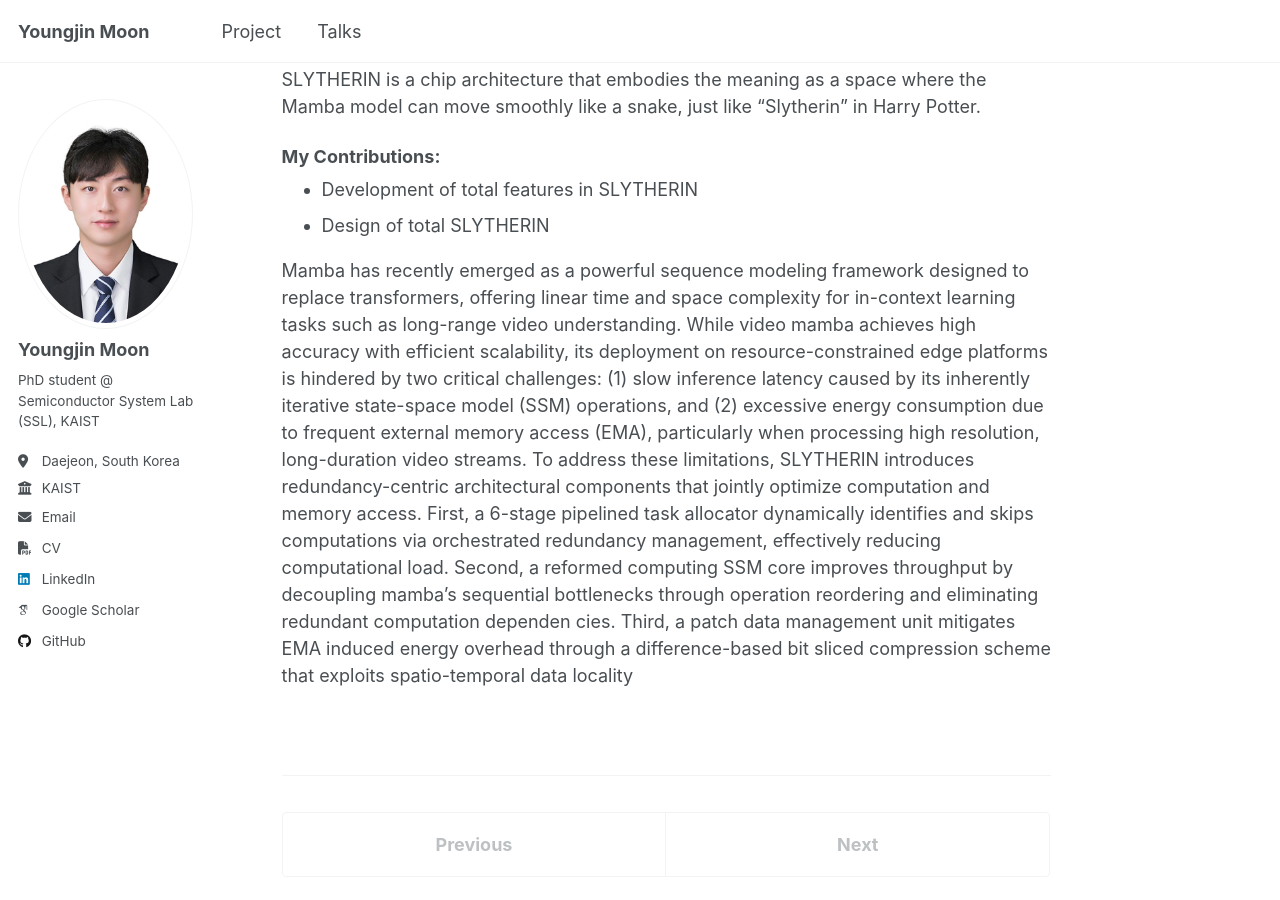
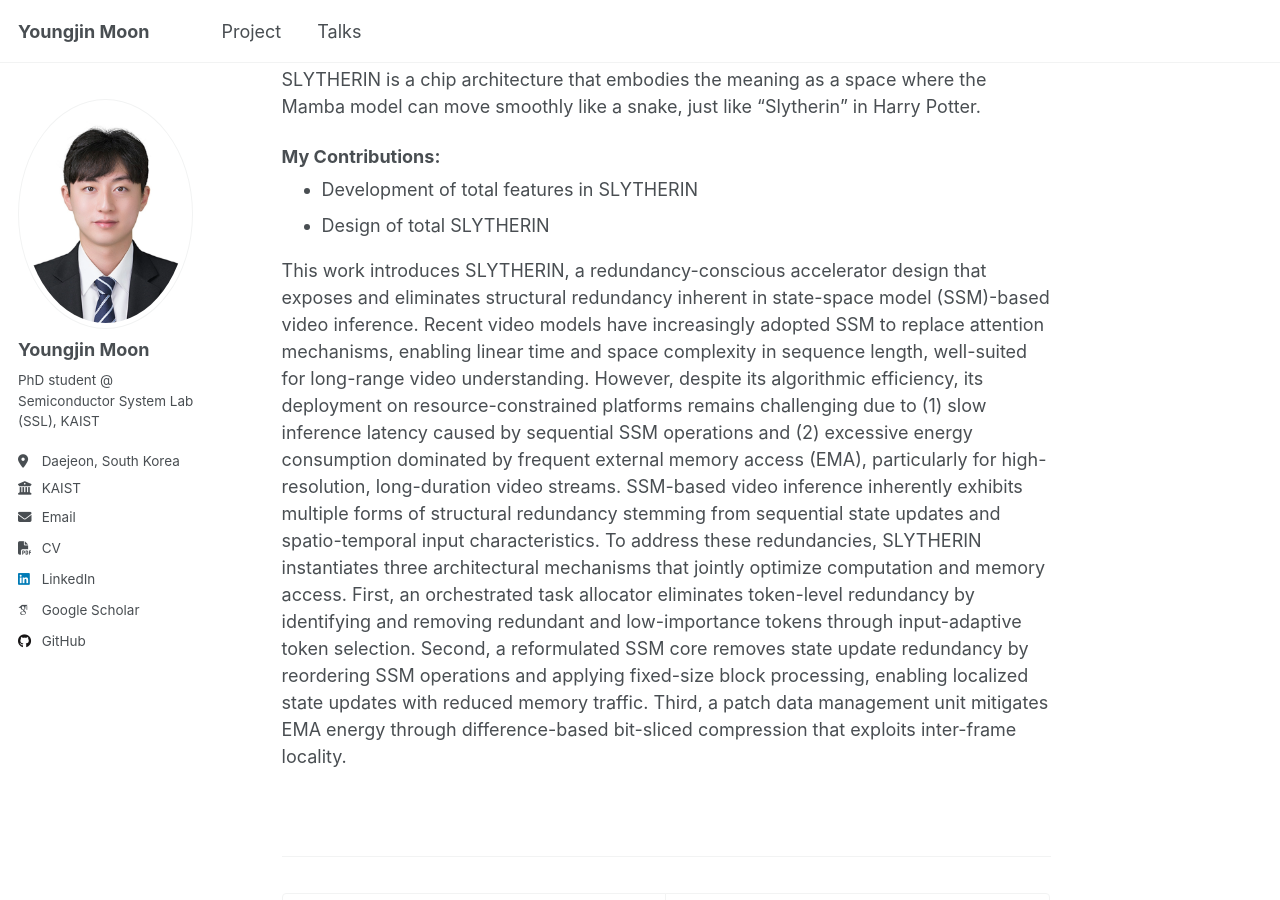
Before and after one commit to yjmoon99/yjmoon99.github.io, a Jekyll site: the page built from _portfolio/portfolio-2.md, in a window 1280 px wide and 900 px high, scrolled down 447 px. Built offline with Jekyll 4.4.1, drawn with Linux system fonts in a browser that asks for light colours; some web fonts are replaced; a script that is not in the unit is left out.

Commit message:
Update Profile

```diff
--- a/_portfolio/portfolio-2.md
+++ b/_portfolio/portfolio-2.md
@@ -14,7 +14,5 @@ SLYTHERIN is a chip architecture that embodies the meaning as a space where the
 <li>Design of total SLYTHERIN</li>
 </ul>
 
-Mamba has recently emerged as a powerful sequence modeling framework designed to replace transformers, offering linear time and space complexity for in-context learning tasks such as long-range video understanding. While video mamba achieves high accuracy with efficient scalability, its deployment on resource-constrained edge platforms is hindered by two critical challenges: (1) slow inference latency caused by its inherently iterative state-space model (SSM) operations, and (2) excessive energy consumption due to frequent external memory access (EMA), particularly when processing high resolution, long-duration video streams. To address these limitations, SLYTHERIN introduces redundancy-centric architectural components that jointly optimize computation and memory access.
-First, a 6-stage pipelined task allocator dynamically identifies and skips computations via orchestrated redundancy management, effectively reducing computational load. Second, a reformed computing SSM core improves throughput by
- decoupling mamba's sequential bottlenecks through operation reordering and eliminating redundant computation dependen
-cies. Third, a patch data management unit mitigates EMA induced energy overhead through a difference-based bit sliced compression scheme that exploits spatio-temporal data locality
+This work introduces SLYTHERIN, a redundancy-conscious accelerator design that exposes and eliminates structural redundancy inherent in state-space model (SSM)-based video inference. Recent video models have increasingly adopted SSM to replace attention mechanisms, enabling linear time and space complexity in sequence length, well-suited for long-range video understanding. However, despite its algorithmic efficiency, its deployment on resource-constrained platforms remains challenging due to (1) slow inference latency caused by sequential SSM operations and (2) excessive energy consumption dominated by frequent external memory access (EMA), particularly for high-resolution, long-duration video streams.
+SSM-based video inference inherently exhibits multiple forms of structural redundancy stemming from sequential state updates and spatio-temporal input characteristics. To address these redundancies, SLYTHERIN instantiates three architectural mechanisms that jointly optimize computation and memory access. First, an orchestrated task allocator eliminates token-level redundancy by identifying and removing redundant and low-importance tokens through input-adaptive token selection. Second, a reformulated SSM core removes state update redundancy by reordering SSM operations and applying fixed-size block processing, enabling localized state updates with reduced memory traffic. Third, a patch data management unit mitigates EMA energy through difference-based bit-sliced compression that exploits inter-frame locality.
```
